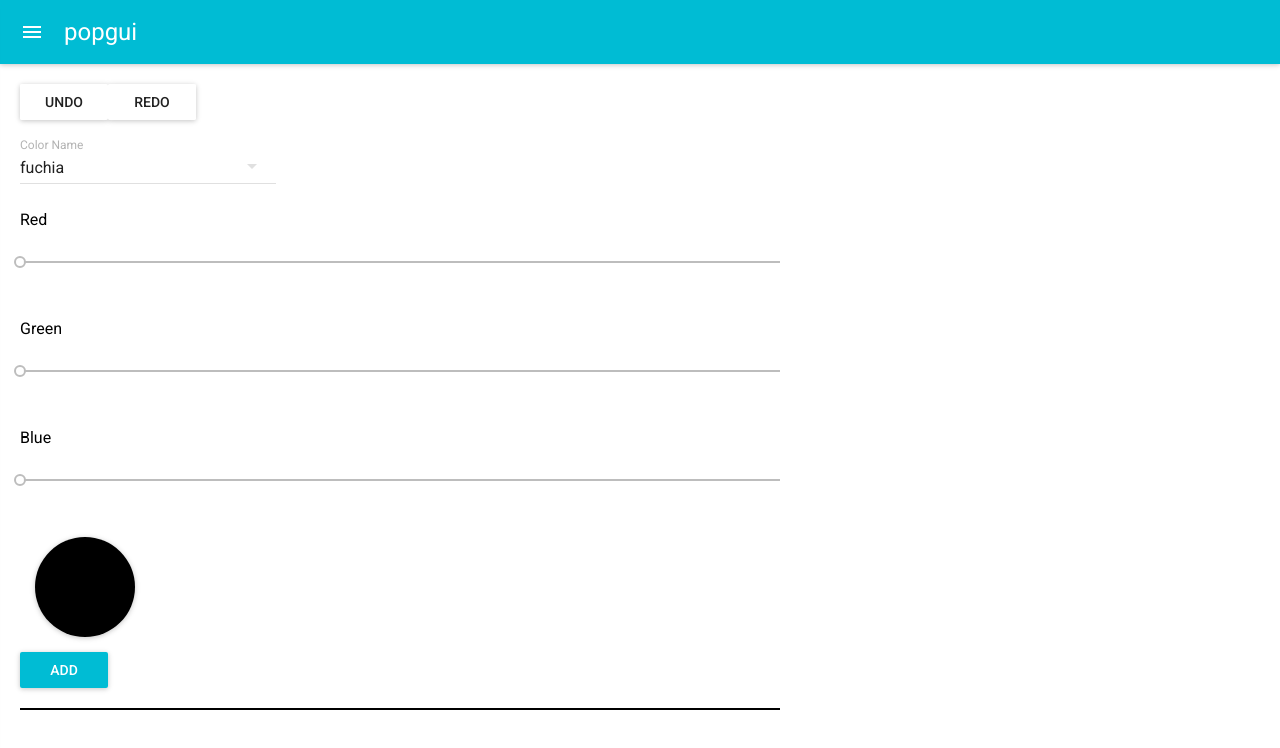
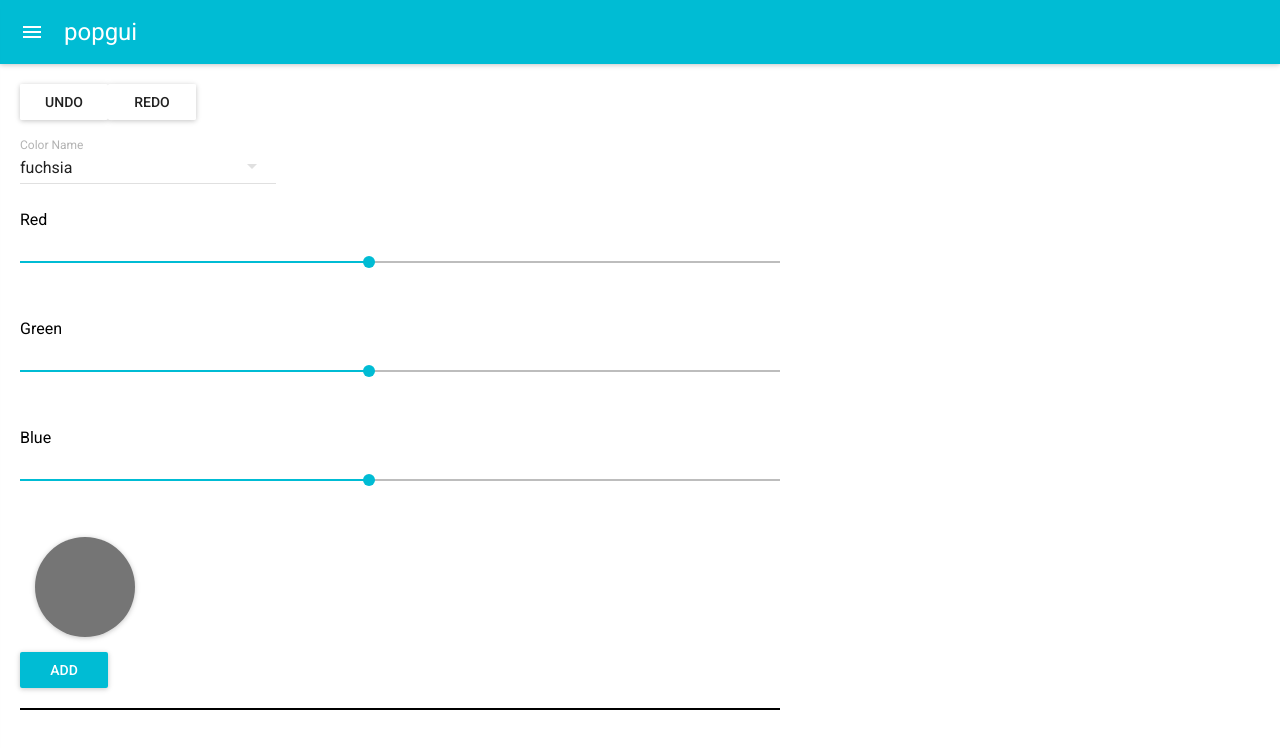
Before and after one commit to jnsrjl/over-react, a React (Create React App) app: page / in a window 1280 px wide. Shown: the top 748 px of the page. Built offline with nearby package versions, Linux system fonts and the light colour scheme; what react-tap-event-plugin would draw is missing.

Commit message:
Fix sliders' value binding

```diff
--- a/src/components/ColorCreator/ColorCreator.js
+++ b/src/components/ColorCreator/ColorCreator.js
@@ -10,7 +10,7 @@ import Paper from 'material-ui/Paper';
 
 const styles = {
   colorCreator: {
-    width: 760,
+    maxWidth: 760,
     padding: 20,
   },
   gridList: {
@@ -22,7 +22,7 @@ const styles = {
 
 const COLORS = [
   { name: "moss green" },
-  { name: "fuchia" },
+  { name: "fuchsia" },
   { name: "salmon" },
   { name: "powder blue" },
   { name: "turquoise" },
@@ -31,14 +31,24 @@ const COLORS = [
 
 class UndoRedo extends React.Component {
 
+  handleUndoTouchTap = () => {
+    this.props.onUndo();
+  }
+
+  handleRedoTouchTap = () => {
+    this.props.onRedo();
+  }
+
   render() {
     return (
       <div>
         <RaisedButton
           label="Undo"
+          onTouchTap={ this.handleUndoTouchTap }
         />
         <RaisedButton
           label="Redo"
+          onTouchTap={ this.handleRedoTouchTap }
         />
       </div>
     );
@@ -102,6 +112,7 @@ class ColorEditor extends React.Component {
           min={0}
           max={255}
           step={1}
+          value={ this.props.red }
           onChange={ this.handleSliderRedChange }
         />
         <p>Green</p>
@@ -110,6 +121,7 @@ class ColorEditor extends React.Component {
           min={0}
           max={255}
           step={1}
+          value={ this.props.green }
           onChange={ this.handleSliderGreenChange }
         />
         <p>Blue</p>
@@ -118,6 +130,7 @@ class ColorEditor extends React.Component {
           min={0}
           max={255}
           step={1}
+          value={ this.props.blue }
           onChange={ this.handleSliderBlueChange }
         />
         <Paper
@@ -171,10 +184,12 @@ class ColorCreator extends React.Component {
     super(props);
     this.state = {
       selectFieldValue: 1,
-      red: 0,
-      green: 0,
-      blue: 0,
+      red: 117,
+      green: 117,
+      blue: 117,
       combos: [],
+      history: [],
+      future: [],
     };
   }
 
@@ -204,6 +219,14 @@ class ColorCreator extends React.Component {
     this.setState({ combos: arr });
   }
 
+  handleUndo = () => {
+    console.log("undo");
+  }
+
+  handleRedo = () => {
+    console.log("redo");
+  }
+
   render() {
     return (
       <div style={ styles.colorCreator }>
```
